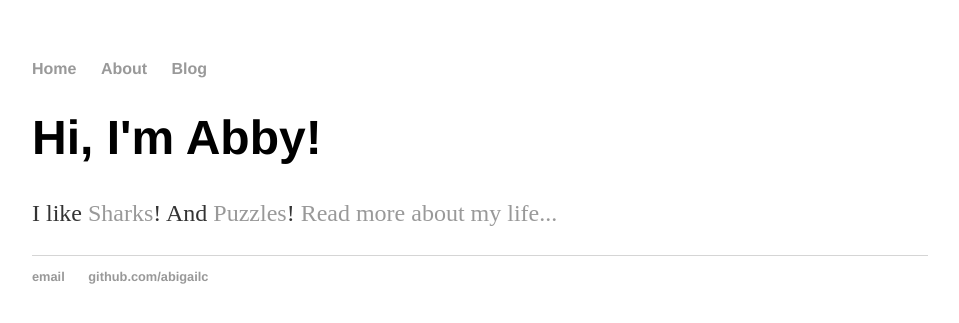
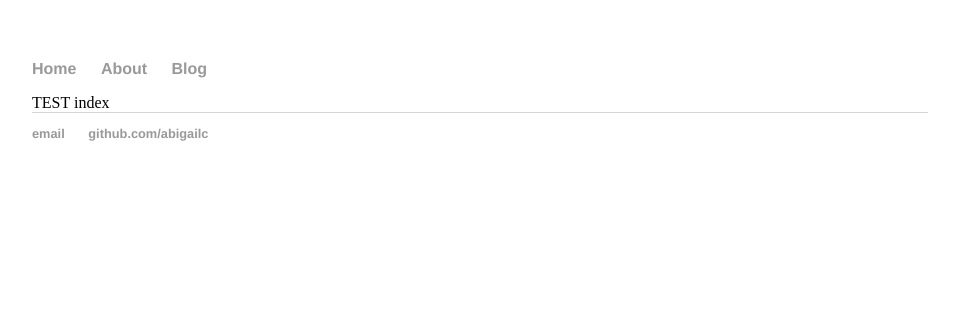
Before and after one commit to abigailc/abigailc.github.io, a Jekyll site: the page built from index.html, in a window 1280 px wide. Shown: the top 323 px of the page, without its empty margins (160-1119 px from the left). Built offline with Jekyll 4.4.1, drawn with Linux system fonts in a browser that asks for light colours.

Commit message:
Update index.html

```diff
--- a/index.html
+++ b/index.html
@@ -2,7 +2,5 @@
 layout: default
 title: "SharksandPuzzles"
 ---
-<div class="blurb">
-   	<h1>Hi, I'm Abby!</h1>
-	<p>I like <a href="/blog">Sharks</a>! And <a href="/blog">Puzzles</a>! <a href="/about">Read more about my life...</a></p>
-</div><!-- /.blurb -->
+
+TEST index
```
